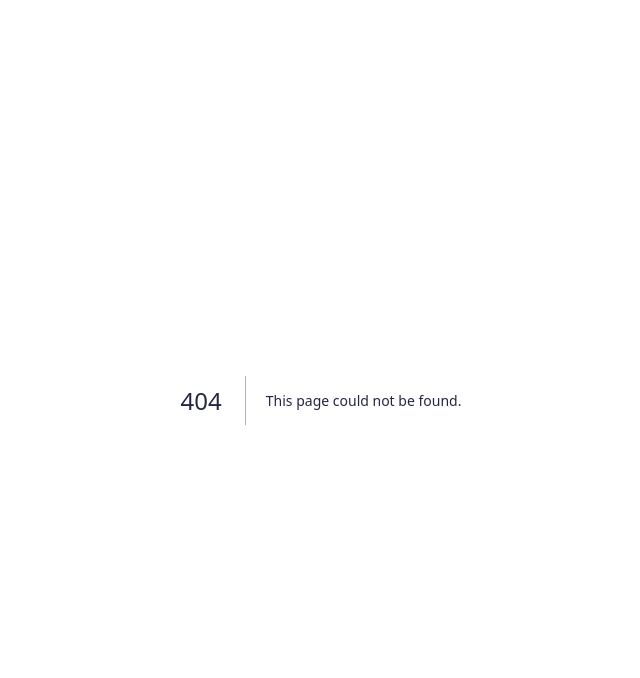
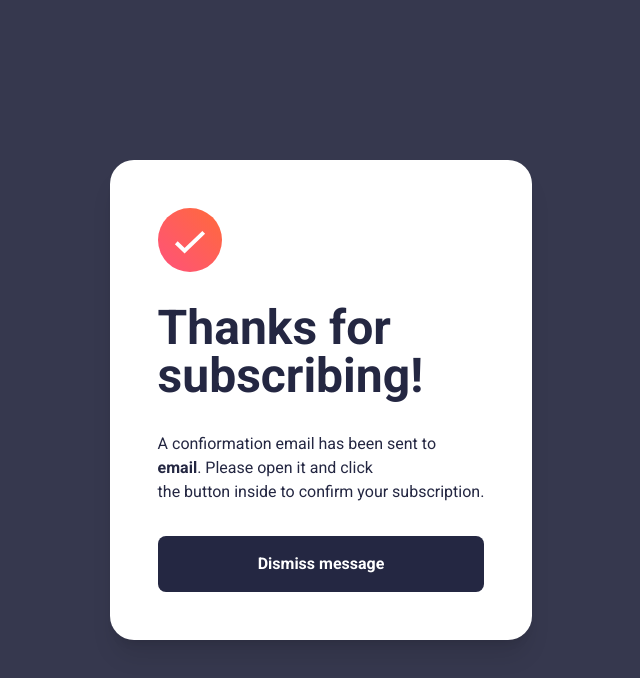
Before and after one commit to AbelardoOk/Newsletter-signUp-form, a Next.js app: page /sucess in a window 1280 px wide. Before the commit this address had no page. Shown: the top 678 px of the page, without its empty margins (319-959 px from the left). Built offline with nearby package versions, Linux system fonts and the light colour scheme.

Commit message:
feat: criação pagina de sucesso

```diff
--- /dev/null
+++ b/public/sucessIcon.tsx
@@ -0,0 +1,25 @@
+export function SucessIcon() {
+  return (
+    <svg
+      xmlns="http://www.w3.org/2000/svg"
+      width="64"
+      height="64"
+      viewBox="0 0 64 64"
+    >
+      <defs>
+        <linearGradient id="a" x1="100%" x2="0%" y1="0%" y2="100%">
+          <stop offset="0%" stop-color="#FF6A3A" />
+          <stop offset="100%" stop-color="#FF527B" />
+        </linearGradient>
+      </defs>
+      <g fill="none">
+        <circle cx="32" cy="32" r="32" fill="url(#a)" />
+        <path
+          stroke="#FFF"
+          stroke-width="4"
+          d="m18.286 34.686 8.334 7.98 19.094-18.285"
+        />
+      </g>
+    </svg>
+  );
+}
--- a/src/app/page.tsx
+++ b/src/app/page.tsx
@@ -3,7 +3,7 @@ import { ListIcon } from "../../public/listIcon";
 export default function Home() {
   return (
     <main className="flex h-screen items-center justify-center bg-neutral-charcoal">
-      <div className="flex flex-row items-center rounded-3xl bg-neutral-white">
+      <div className="flex flex-row items-center rounded-3xl bg-neutral-white shadow-xl">
         <div className="flex h-max flex-col gap-6 p-16">
           <h1 className="text-6xl font-bold">Stay updated!</h1>
           <p>Join 60,000+ product manager receiving monthly updates on:</p>
--- /dev/null
+++ b/src/app/sucess/page.tsx
@@ -0,0 +1,22 @@
+import { SucessIcon } from "../../../public/sucessIcon";
+
+export default function SucessPage() {
+  return (
+    <main className="flex h-screen items-center justify-center bg-neutral-charcoal font-sans text-base text-neutral-dark">
+      <div className="flex flex-col gap-8 rounded-3xl bg-neutral-white p-12 shadow-xl">
+        <SucessIcon />
+        <h1 className="text-5xl font-bold">
+          Thanks for <br /> subscribing!
+        </h1>
+        <p>
+          A confiormation email has been sent to <br />{" "}
+          <span className="font-bold">email</span>. Please open it and click{" "}
+          <br /> the button inside to confirm your subscription.{" "}
+        </p>
+        <button className="rounded-lg bg-neutral-dark py-4 text-center font-bold text-neutral-white">
+          Dismiss message
+        </button>
+      </div>
+    </main>
+  );
+}
```
